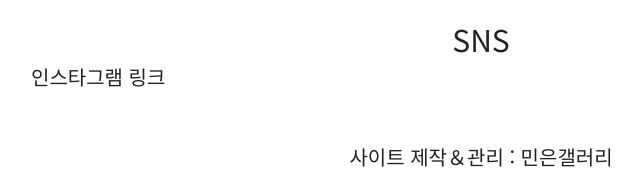
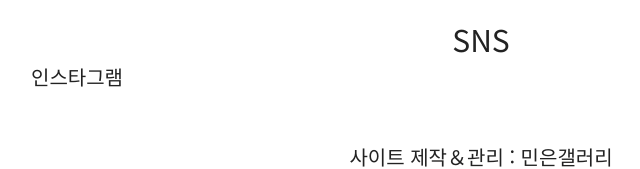
Before and after one commit to evepoi/suwon, a plain HTML site: page docs/artlist_MindTouchUniverse.html in a window 1280 px wide. Shown: the part 1605-1774 px from the top of the page, 159-799 px from the left. Drawn offline with Linux system fonts and the light colour scheme.

Commit message:
Update artlist_MindTouchUniverse.html

```diff
--- a/docs/artlist_MindTouchUniverse.html
+++ b/docs/artlist_MindTouchUniverse.html
@@ -134,7 +134,7 @@
                     <article class="column col1"><h4>SNS</h4></article>
                     <article class="column col2">
                         <h5>
-                            <a href="https://www.instagram.com/ujoo_peace/">인스타그램 링크</a>
+                            <a href="https://www.instagram.com/ujoo_peace/">인스타그램</a>
                         </h5>
                     </article>
                 </section>
```
